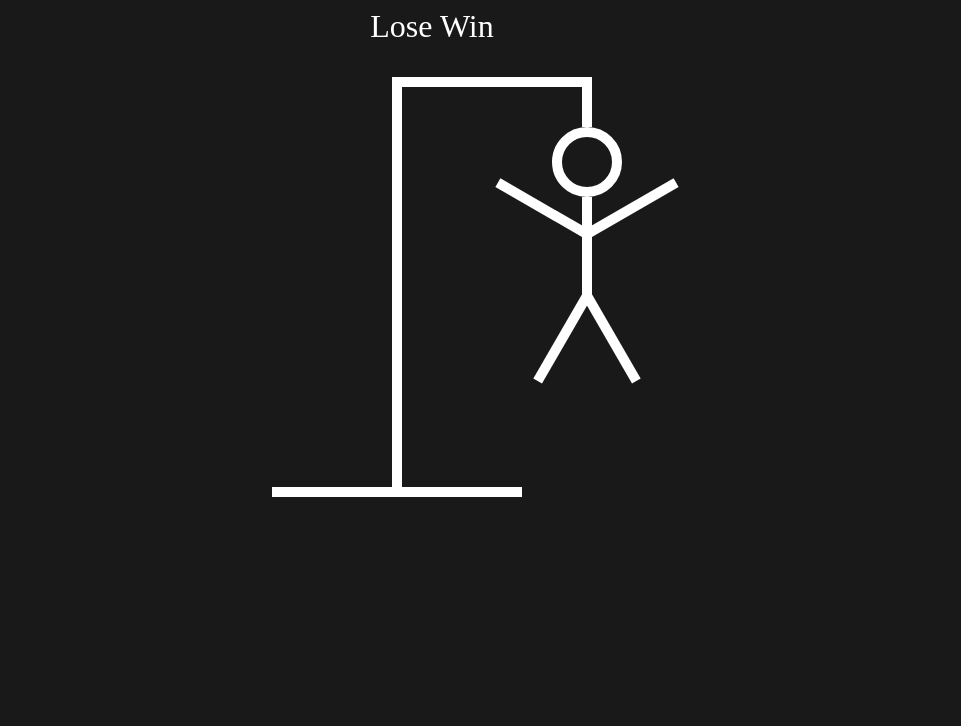
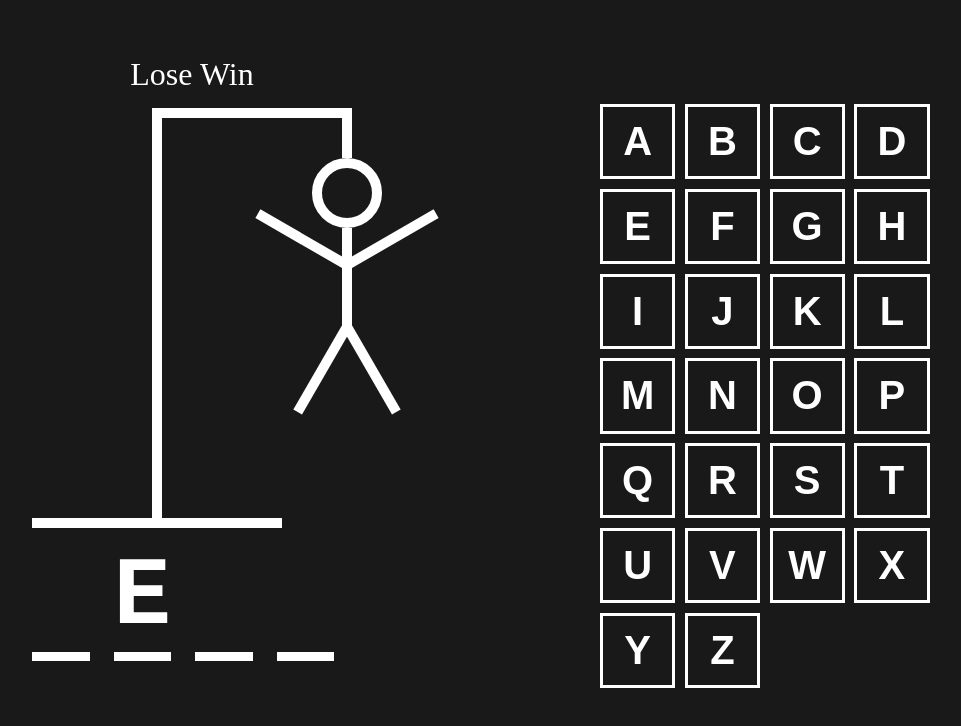
Before and after one commit to pabllot/hangman, a React (Vite) app: page / in a window 1280 px wide. Shown: the top 726 px of the page, without its empty margins (208-1169 px from the left). Built offline with nearby package versions, Linux system fonts and the light colour scheme.

Commit message:
keyborad done

```diff
--- a/src/App.tsx
+++ b/src/App.tsx
@@ -13,8 +13,16 @@ function App() {
 
   return (
     <div className="mainContainer">
-      <div className="header">Lose Win</div>
-      <HangmanDrawing />
+      <div style={{display:'flex', width: '100%', justifyContent: 'space-between', gap: '200px'}}>
+        <div style={{ width: '100%', display: 'flex', flexDirection: 'column', gap: '15px' }}>
+          <div className="header">Lose Win</div>
+          <HangmanDrawing />
+          <HangmanWord />
+        </div>
+        <div style={{ alignSelf: 'stretch', width: '100%'}}>
+          <Keyboard />
+        </div>
+        </div>
 
 
      </div>
--- a/src/HangmanWord/HangmanWord.tsx
+++ b/src/HangmanWord/HangmanWord.tsx
@@ -1,9 +1,18 @@
-import React from 'react'
 import './styles.css'
 
 const HangmanWord = () => {
+  const word = 'test'
+  const guessedLetters = ['e']
+
+
   return (
-    <div>HangmanWord</div>
+    <div className='wordContainer'>
+      {word.split("").map((letter, index) => (
+        <span style={{ borderBottom: '.1em solid white'}} key={index}>
+          <span style={{ visibility: guessedLetters.includes(letter) ? 'visible' : 'hidden'}}>{letter}</span>
+        </span>
+      ))}
+    </div>
   )
 }
 
--- a/src/HangmanWord/styles.css
+++ b/src/HangmanWord/styles.css
@@ -0,0 +1,9 @@
+.wordContainer {
+    display: flex;
+    gap: .25em;
+    font-size: 6rem;
+    font-weight: bold;
+    text-transform: uppercase;
+    font-family: monospace;
+    color: white;
+}
--- a/src/Keyboard/Keyboard.tsx
+++ b/src/Keyboard/Keyboard.tsx
@@ -1,9 +1,42 @@
-import React from 'react'
 import './styles.css'
+
+const KEYS = [
+  "a",
+  "b",
+  "c",
+  "d",
+  "e",
+  "f",
+  "g",
+  "h",
+  "i",
+  "j",
+  "k",
+  "l",
+  "m",
+  "n",
+  "o",
+  "p",
+  "q",
+  "r",
+  "s",
+  "t",
+  "u",
+  "v",
+  "w",
+  "x",
+  "y",
+  "z",
+]
+
 
 const Keyboard = () => {
   return (
-    <div>Keyboard</div>
+    <div className='grid'>
+     {KEYS.map(key => (
+      <button className='btn' key={key}>{key}</button>
+     ))}
+    </div>
   )
 }
 
--- a/src/Keyboard/styles.css
+++ b/src/Keyboard/styles.css
@@ -0,0 +1,34 @@
+.grid {
+    padding: 3rem;
+    display: flex;
+    width: 350px;
+    flex-wrap: wrap;
+    gap: .6rem;
+}
+
+.btn {
+    width: 4.7rem;
+    height: 4.7rem;
+    background: none;
+    border: 3px solid white;
+    text-transform: uppercase;
+    font-size: 2.5rem;
+    padding: .5rem;
+    font-weight: bold;
+    cursor: pointer;
+    color: white;
+
+}
+
+.btn.active {
+    background-color: red;
+}
+
+.btn.inactive {
+    opacity: 0.1;
+}
+
+.btn:hover:not(:disabled),
+.btn:focus:not(:disabled) {
+    background-color: rgb(109, 181, 181);
+}
--- a/src/styles.css
+++ b/src/styles.css
@@ -1,12 +1,12 @@
 body {
     background-color: rgba(0, 0, 0, 0.9);
+    padding: 3rem;
 }
 
 .mainContainer {
     max-width: 800px;
     display: flex;
     flex-direction: column;
-    gap: 2rem;
     margin: 0 auto;
     align-items: center;
 }
```
